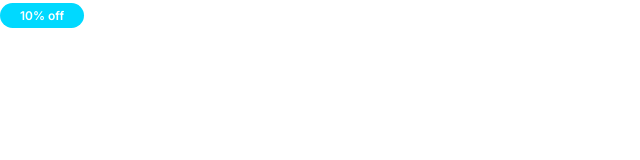
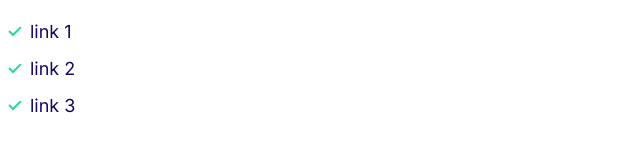
Before and after one commit to imouiche/Mouichify-Web-Site-Project, a plain HTML site: page index.html in a window 1280 px wide. Shown: the whole page, without its empty margins (0-640 px from the left). Drawn offline with Linux system fonts and the light colour scheme.

Commit message:
Build the list components.

```diff
--- a/css/styles.css
+++ b/css/styles.css
@@ -116,3 +116,31 @@ a {
     font-size: 1.2rem;
   }
 }
+
+/*Lists*/
+.list {
+  list-style: none;
+  padding-left: 0;
+  color: var(--color-headings);
+}
+
+.list--inline .list__item {
+  display: inline-block;
+  margin-right: 2rem;
+}
+
+.list--tick {
+  list-style-image: url(/images/tick.svg);
+  padding-left: 3rem;
+}
+
+.list--tick .list__item {
+  padding-left: 0.5rem;
+  margin-bottom: 1rem;
+}
+
+@media screen and (min-width: 1024px) {
+  .list--tick .list__item {
+    padding-left: 0;
+  }
+}
--- a/index.html
+++ b/index.html
@@ -14,6 +14,10 @@
     <link rel="stylesheet" href="/css/styles.css" />
   </head>
   <body>
-    <span class="badge badge--secondary badge--small">10% off</span>
+    <ul class="list list--tick">
+      <li class="list__item">link 1</li>
+      <li class="list__item">link 2</li>
+      <li class="list__item">link 3</li>
+    </ul>
   </body>
 </html>
```
Also changed, not shown: components/lists.html (added, +11 -0 lines), components/badges.html (renamed from css/components/badges.html), components/links.html (renamed from css/components/links.html), images/tick.svg (added).
